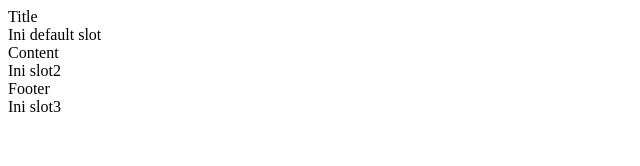
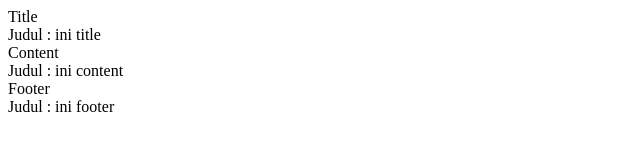
Before and after one commit to faizaungguh/vue-todo, a Vue app: page / in a window 1280 px wide. Shown: the top 166 px of the page, without its empty margins (0-640 px from the left). Built offline with nearby package versions, Linux system fonts and the light colour scheme.

Commit message:
props dan slot

```diff
--- a/src/App.vue
+++ b/src/App.vue
@@ -1,13 +1,13 @@
 <template>
   <child-component>
-    <template v-slot:default>
-      Ini default slot
+    <template v-slot:default="props">
+      <span>Judul : {{ props.data }}</span>
     </template>
-    <template v-slot:slot2>
-      Ini slot2
+    <template v-slot:slot2="{content}">
+      <span>Judul : {{ content }}</span>
     </template>
-    <template v-slot:slot3>
-      Ini slot3
+    <template v-slot:slot3="{data}">
+      <span>Judul : {{ data }}</span>
     </template>
   </child-component>
 </template>
--- a/src/components/ChildComponent.vue
+++ b/src/components/ChildComponent.vue
@@ -1,12 +1,20 @@
 <template>
   <div>Title</div>
-  <slot />
+  <slot :data="title"/>
   <div>Content</div>
-  <slot name="slot2" />
+  <slot :data="content" />
   <div>Footer</div>
-  <slot name="slot3"/>
+  <slot :data="footer"/>
 </template>
 
 <script>
-export default {};
+export default {
+  data() {
+    return {
+      title: 'ini title',
+      content: 'ini content',
+      footer: 'ini footer'
+    }
+  },
+};
 </script>
```
